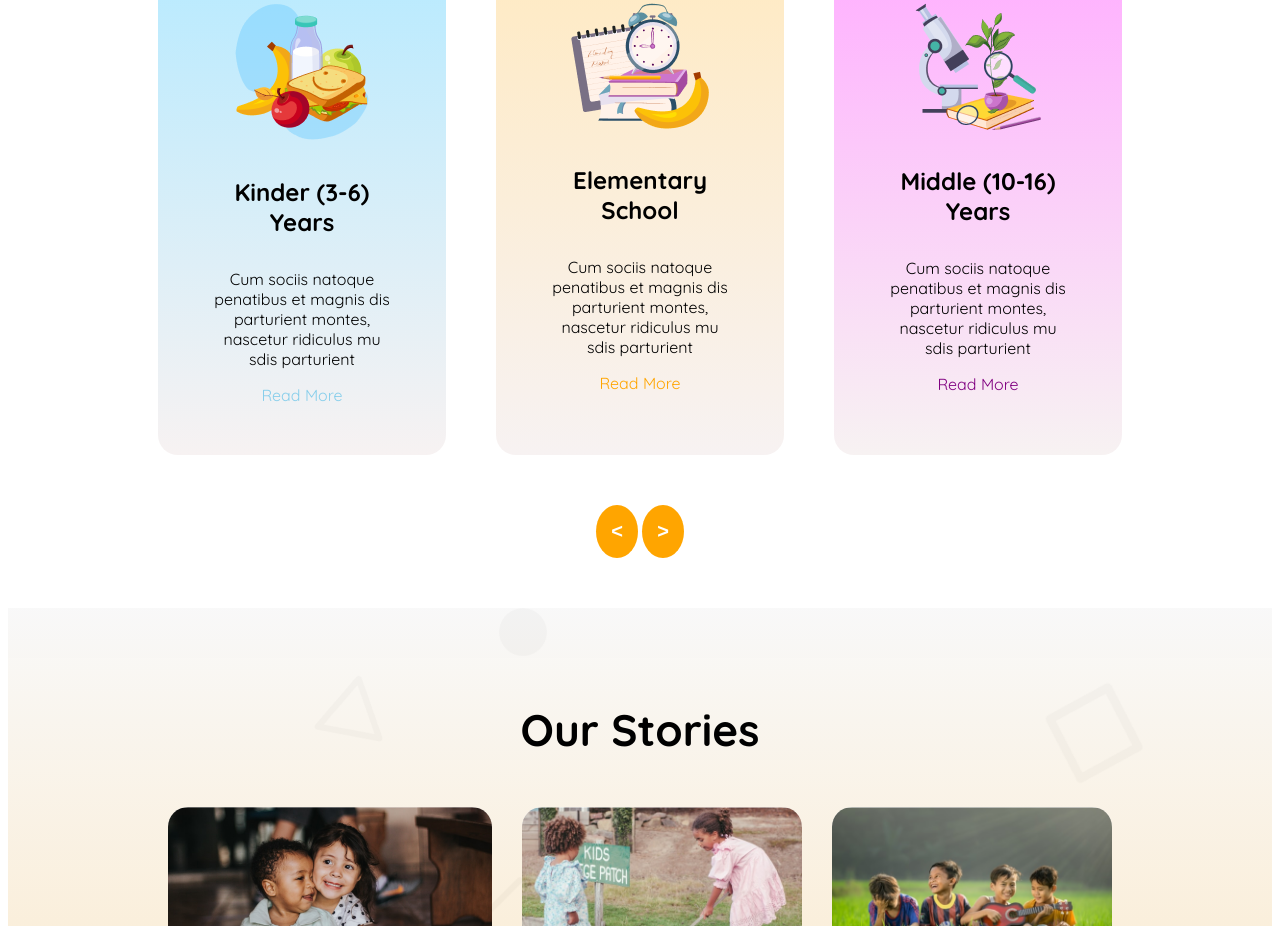
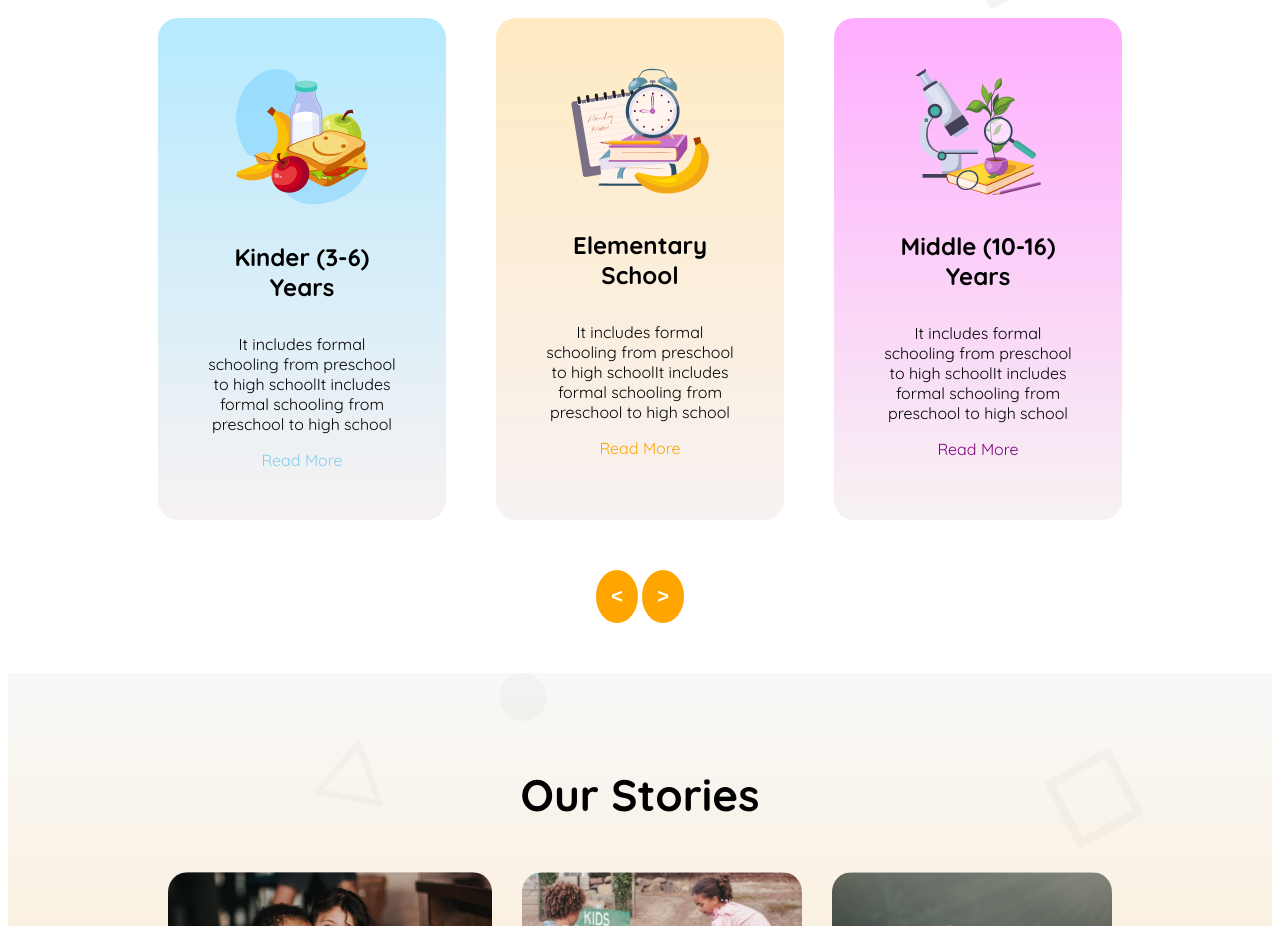
Before and after one commit to rijviahmed1/B11-A2-Kids-School2, a plain HTML site: page index.html in a window 1280 px wide. Shown: the part 853-1779 px from the top of the page. Drawn offline with Linux system fonts and the light colour scheme.

Commit message:
Explore Marquee Tag

```diff
--- a/index.html
+++ b/index.html
@@ -8,6 +8,9 @@
 </head>
 <body class="quicksand">
     <header>
+        <marquee>
+            <h3>This only for educational purpose!</h3>
+       </marquee>
         <section class="header-section">
             <div class="logo-section">
                 <img src="assets/logo.png" alt="">
@@ -59,25 +62,19 @@
                 <div class="card card1">
                     <img src="assets/kinder.png" alt="">
                     <h4>Kinder (3-6) Years</h4>
-                    <p>Cum sociis natoque penatibus et magnis
-                        dis parturient montes, nascetur ridiculus
-                        mu sdis parturient</p>
+                    <p>It includes formal schooling from preschool to high schoolIt includes formal schooling from preschool to high school</p>
                         <a href="">Read More</a>
                 </div>
                 <div class="card card2">
                     <img src="assets/elementary.png" alt="">
                     <h4>Elementary School</h4>
-                    <p>Cum sociis natoque penatibus et magnis
-                        dis parturient montes, nascetur ridiculus
-                        mu sdis parturient</p>
+                    <p>It includes formal schooling from preschool to high schoolIt includes formal schooling from preschool to high school</p>
                         <a href="">Read More</a>
                 </div>
                 <div class="card card3">
                     <img src="assets/middle.png" alt="">
                     <h4>Middle (10-16) Years</h4>
-                    <p>Cum sociis natoque penatibus et magnis
-                        dis parturient montes, nascetur ridiculus
-                        mu sdis parturient</p>
+                    <p>It includes formal schooling from preschool to high schoolIt includes formal schooling from preschool to high school</p>
                         <a href="">Read More</a>
                 </div>
             </div>
```
